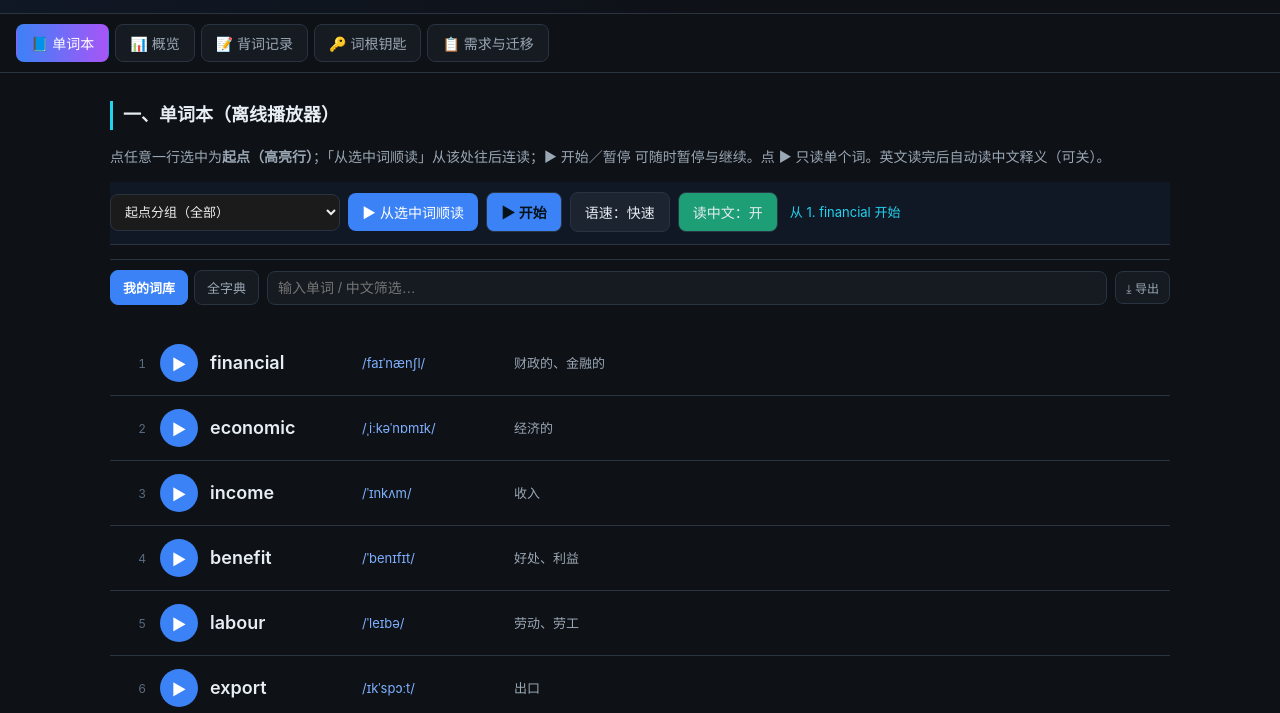
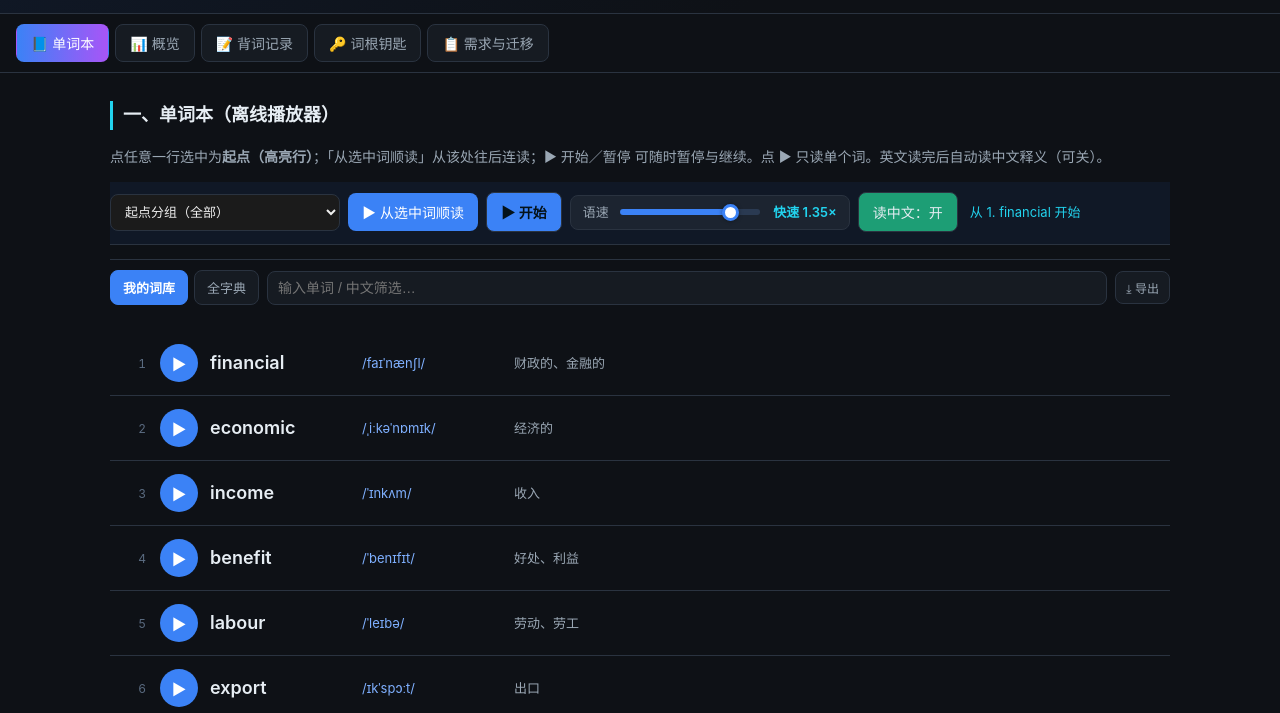
Before and after one commit to justdoitxiaofu-gif/-awl-wordbook, a plain HTML site: page index.html in a window 1280 px wide. Shown: the part 87-800 px from the top of the page. Drawn offline with Linux system fonts and the light colour scheme.

Commit message:
feat: 语速改为滑块+7档位(极慢→极快), 快速提到1.35x, 拖动实时变档带进度填充

```diff
--- a/index.html
+++ b/index.html
@@ -115,6 +115,15 @@
   #grpSel2{padding:9px 10px;border-radius:8px;background:#1b1b1b;color:#eee;border:1px solid var(--line);font-size:13px;cursor:pointer;max-width:230px;}
   .pbar button#playBtn2{background:var(--accent);color:#04121a;font-weight:700;}
   .pbar button#playBtn2:hover{background:#5fe0d4;}
+  /* 语速滑块 */
+  .speedwrap{display:flex;align-items:center;gap:9px;background:var(--panel2);border:1px solid var(--line);border-radius:8px;padding:6px 12px;}
+  .speedwrap .sl{font-size:13px;color:var(--sub);white-space:nowrap}
+  .speedwrap .rv{font-size:13px;color:var(--accent2);font-weight:600;min-width:66px;text-align:right;white-space:nowrap}
+  input[type=range].rate{-webkit-appearance:none;appearance:none;width:140px;height:6px;border-radius:3px;background:#2a3a52;outline:none;cursor:pointer}
+  input[type=range].rate::-webkit-slider-thumb{-webkit-appearance:none;appearance:none;width:17px;height:17px;border-radius:50%;background:#fff;border:3px solid var(--accent);cursor:pointer;box-shadow:0 0 4px rgba(0,0,0,.4)}
+  input[type=range].rate::-moz-range-thumb{width:17px;height:17px;border-radius:50%;background:#fff;border:3px solid var(--accent);cursor:pointer}
+  .speedwrap .ticks{display:flex;justify-content:space-between;font-size:9px;color:var(--sub);margin-top:3px;width:140px;padding:0 1px}
+  @media(max-width:600px){input[type=range].rate{width:110px}.speedwrap .ticks{width:110px}.speedwrap .rv{min-width:54px}}
 #plist{counter-reset:wordnum}
 #plist li.row{counter-increment:wordnum}
 #plist li.row::before{content:counter(wordnum);flex:0 0 auto;min-width:22px;text-align:right;color:#5a6b80;font-size:12px;align-self:center;font-variant-numeric:tabular-nums;margin-right:2px}
@@ -193,7 +202,11 @@
     <select id="grpSel2" onchange="jumpGroup2(this.value)"><option value="all">起点分组（全部）</option></select>
     <button onclick="playAll()">▶ 从选中词顺读</button>
     <button class="sec" id="playBtn2" onclick="togglePlay()">▶ 开始</button>
-    <button class="sec" onclick="toggleRate()">语速：<span id="rt">快速</span></button>
+    <span class="speedwrap">
+      <span class="sl">语速</span>
+      <input type="range" class="rate" id="rateSlider" min="0" max="6" step="1" value="5" oninput="setRate(this.value)">
+      <span class="rv" id="rt">快速 1.35×</span>
+    </span>
     <button id="cnBtn" class="sec on" onclick="toggleCn()">读中文：开</button>
     <span class="hint" id="startHint">从 1. financial 开始</span>
   </div>
@@ -737,7 +750,15 @@ function buildList(){
   }
 }
 /* ---------- 发音：优先播放电脑预录音频（与手机完全一致），无录音则降级浏览器合成 ---------- */
-let rate=1.2, rates=[1.0,0.85,1.2], rn=2, ratesLabel=["正常","慢速","快速"];
+let rateLevels=[0.6,0.75,0.9,1.0,1.15,1.35,1.5], rateLabels=["极慢","很慢","慢速","正常","较快","快速","极快"];
+let rateIdx=5, rate=rateLevels[rateIdx];
+function setRate(idx){
+  rateIdx=parseInt(idx,10); if(isNaN(rateIdx))rateIdx=5;
+  rate=rateLevels[rateIdx];
+  let rt=document.getElementById("rt"); if(rt) rt.textContent=rateLabels[rateIdx]+" "+rate.toFixed(2)+"×";
+  let sl=document.getElementById("rateSlider");
+  if(sl){ let pct=(rateIdx/(rateLevels.length-1))*100; sl.style.background="linear-gradient(90deg,var(--accent) 0%,var(--accent) "+pct+"%,#2a3a52 "+pct+"%)"; }
+}
 let cnVoices=[], timer=null, readCn=true, startIdx=0, audioOK=true;
 const AUDIO_BASE="audio/";
 const au=document.getElementById("au");
@@ -829,7 +850,6 @@ function jumpGroup2(g){
   let first=items.find(li=>li.dataset.sl===g);
   if(first) pick(first);
 }
-function toggleRate(){ rn=(rn+1)%rates.length; rate=rates[rn]; document.getElementById("rt").textContent=ratesLabel[rn]; }
 function toggleCn(){ readCn=!readCn; let b=document.getElementById("cnBtn"); b.textContent="读中文："+(readCn?"开":"关"); b.classList.toggle("on",readCn); }
 
 /* ---------- 查找：我的词库筛选 / 全字典在线查词 + 加入练习 ---------- */
@@ -908,6 +928,7 @@ function renderCustom2(){
   });
 }
 tab(0);
+setRate(rateIdx);
 </script>
 </body>
 </html>
```
